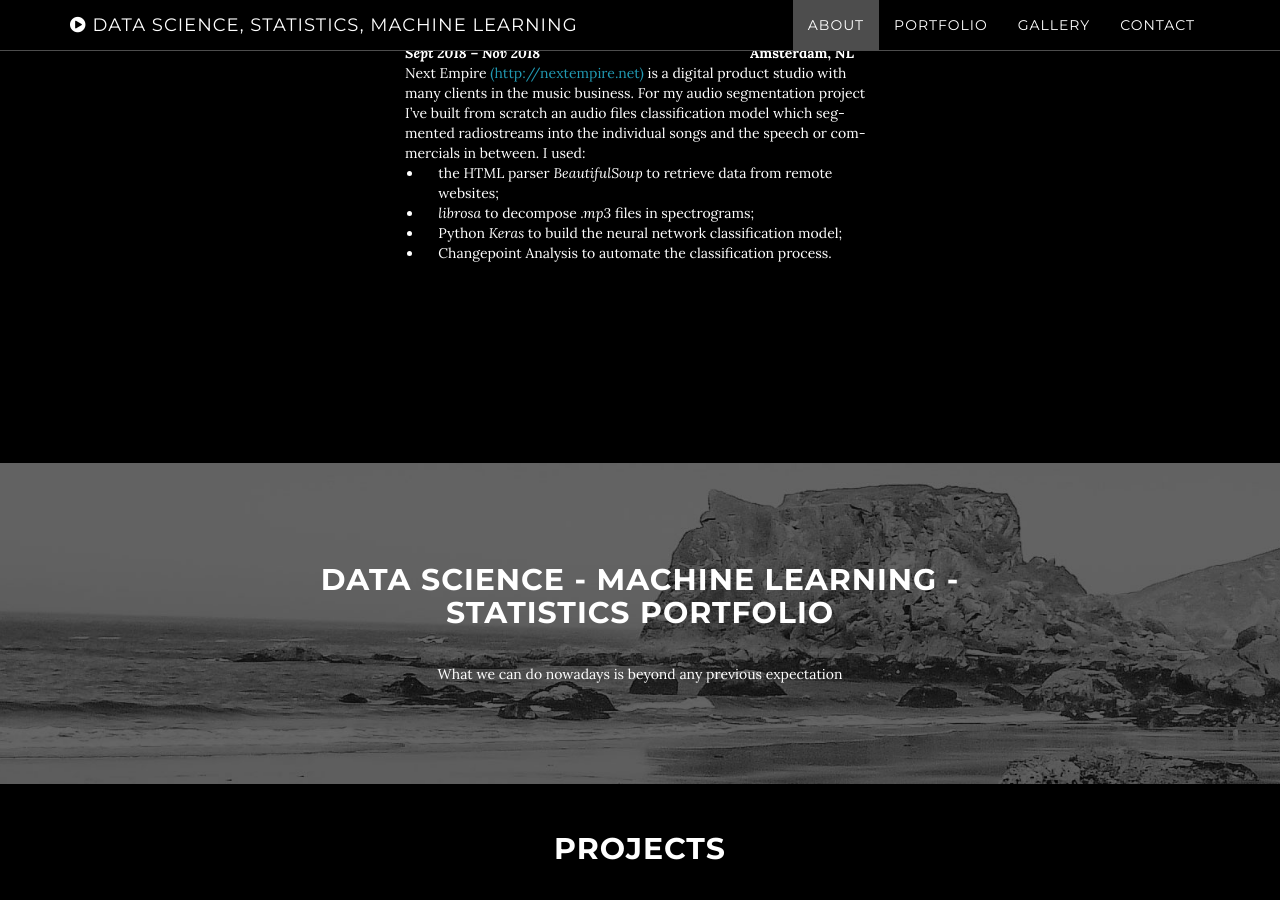
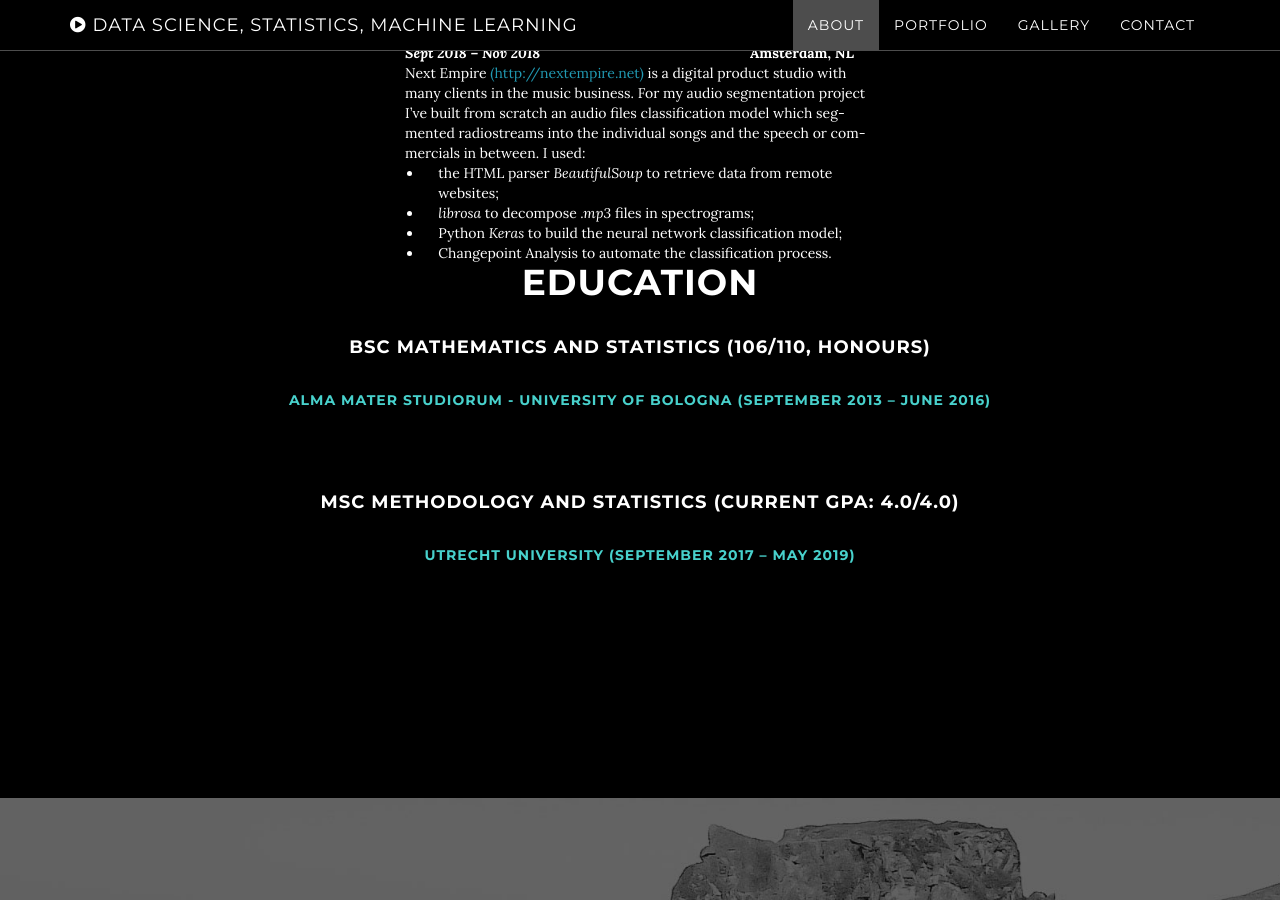
Before and after one commit to AgneseG/AgneseG.github.io, a Jekyll site: the page built from index.html, in a window 1280 px wide and 900 px high, scrolled down 1874 px. Built offline with Jekyll 4.4.1, drawn with Linux system fonts in a browser that asks for light colours; grey boxes are pictures that could not be loaded.

Commit message:
Update about.html

```diff
--- a/_includes/about.html
+++ b/_includes/about.html
@@ -41,4 +41,13 @@
 
             </div>
         </div>
+
+<h1>Education</h1>
+<h4 class="col-lg-8 col-lg-offset-2" >BSc Mathematics and Statistics (106/110, Honours)</h4>
+<h5 class="col-lg-8 col-lg-offset-2" style="color:#48D1CC">Alma Mater Studiorum - University of Bologna (September 2013 – June 2016)</h5>
+       <h5 class="col-lg-8 col-lg-offset-2" style="color:black">Data Science Lab - SIG Machine Learning Applications</h5>
+
+<h4 class="col-lg-8 col-lg-offset-2" >MSc Methodology and Statistics (Current GPA: 4.0/4.0)</h4>
+<h5 class="col-lg-8 col-lg-offset-2" style="color:#48D1CC">Utrecht University (September 2017 – May 2019)</h5>
+
     </section>
```
